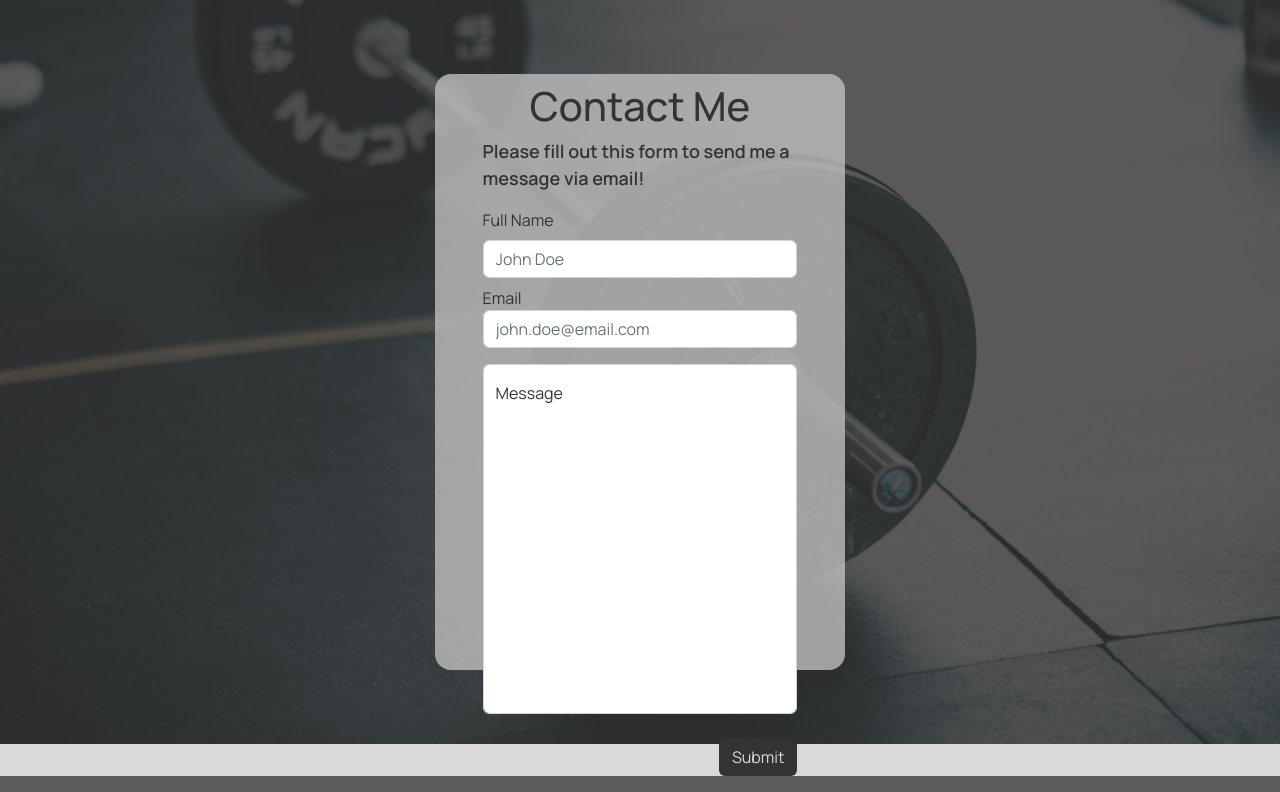
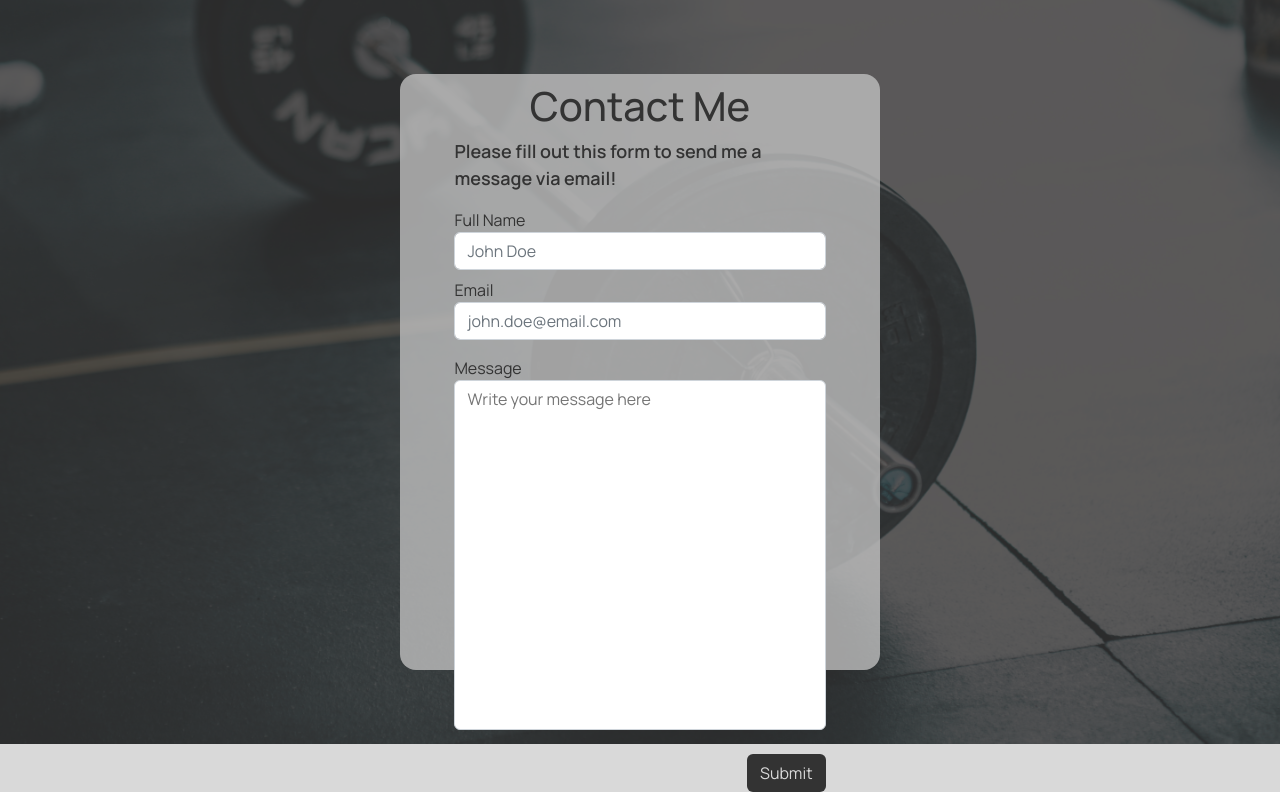
Before and after one commit to BalakayBishop/Capstone, a Flask app: page /contact_me in a window 1280 px wide. Shown: the part 56-848 px from the top of the page. Run offline with Flask 2, Linux system fonts and the light colour scheme.

Commit message:
Local: finalized the styling and layout of contact.html

```diff
--- a/project/static/styles.css
+++ b/project/static/styles.css
@@ -266,6 +266,7 @@ html, body {
 
 #contact-container-body {
 	width: 32%;
+	min-width: 480px;
 	height: 80%;
 	background-color: rgba(191, 191, 191, .8);
 	border-radius: 16px;
@@ -278,15 +279,20 @@ html, body {
 #contact-container-body > p {
 	font-weight: 600;
 	font-size: 18px;
-	max-width: 80%;
+	width: 80%;
 }
 
 #contact-form {
 	width: 80%;
 }
 
-.mb-3 > label {
-	margin-bottom: 0;
+.form-label {
+	margin-bottom: 0!important;
+}
+
+#form-textarea {
+	display: flex;
+	flex-direction: column;
 }
 
 #message {
@@ -294,6 +300,19 @@ html, body {
 	max-height: 350px;
 	resize: none;
 	color: #333333;
+	padding: 0.375rem 0.75rem;
+	border: 1px solid #ced4da;
+	border-radius: 0.375rem;
+}
+
+#message:focus {
+	outline: none;
+}
+
+#contact-name:focus,
+#contact-email:focus,
+#message:focus {
+	box-shadow: inset 0 1px 1px rgba(0,0,0,.075), 0 0 8px rgba(102, 175, 233, .6)!important;
 }
 
 #contact-button {
--- a/project/templates/contact.html
+++ b/project/templates/contact.html
@@ -77,10 +77,10 @@
 						<input type="text" class="form-control" id="contact-email" placeholder="john.doe@email.com">
 					</div>
 
-					<div class="form-floating mb3">
-						<textarea class="form-control" placeholder="Write your message here"
+					<div id="form-textarea" class="mb-3">
+						<label for="message">Message</label>
+						<textarea class="" placeholder="Write your message here"
 						          id="message"></textarea>
-						<label for="message">Message</label>
 					</div>
 
 					<div id="button-div">
```
